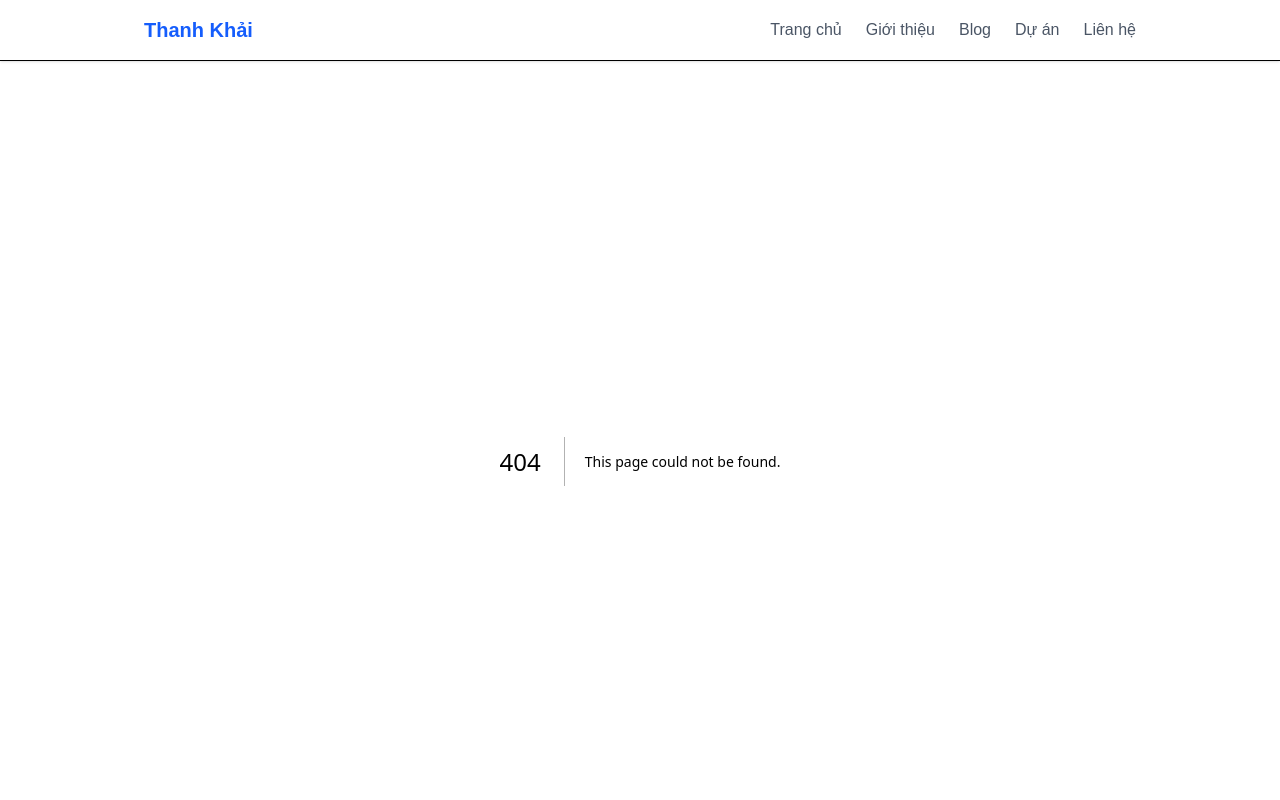
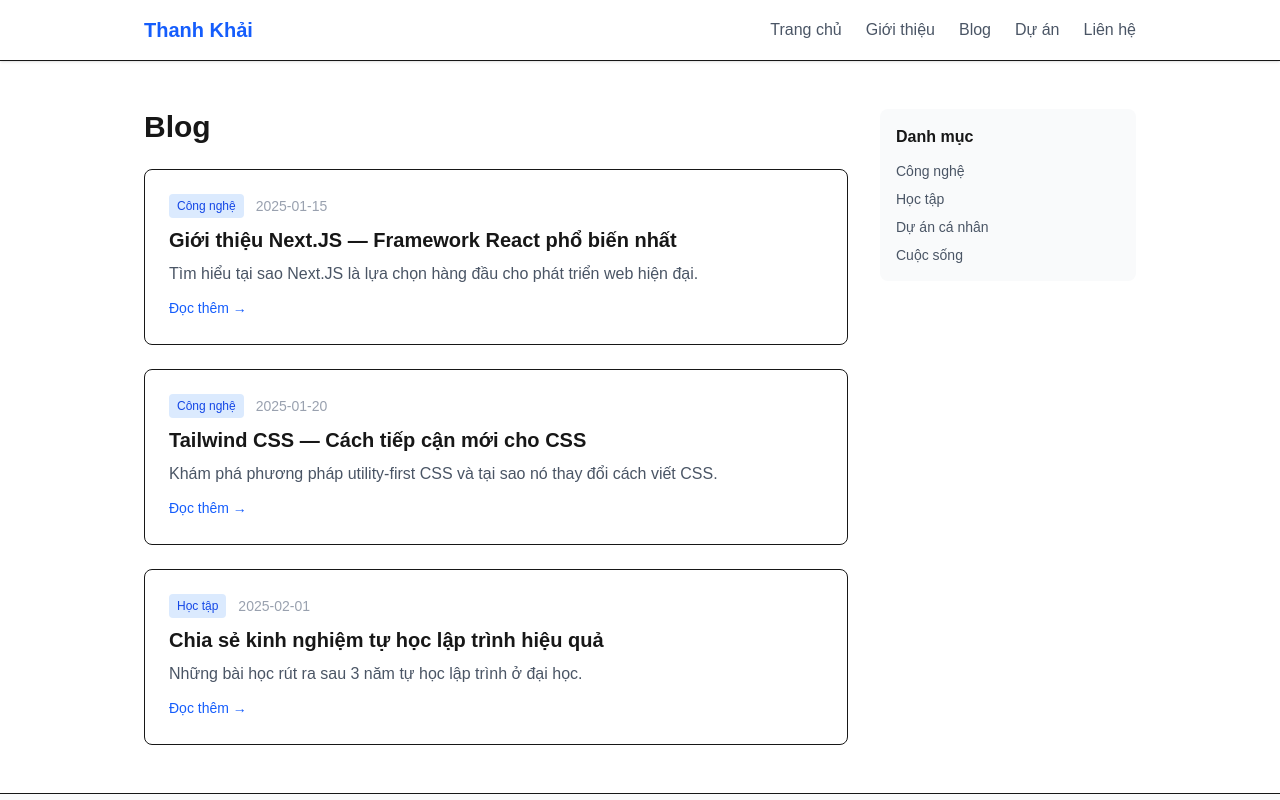
Before and after one commit to thkhai23/ctk46-lab01, a Next.js app: page /blog in a window 1280 px wide. Before the commit this address had no page. Shown: the top 800 px of the page. Built offline with nearby package versions, Linux system fonts and the light colour scheme.

Commit message:
feat: thêm blog với dynamic routes và mock data

```diff
--- /dev/null
+++ b/app/blog/[slug]/page.tsx
@@ -0,0 +1,47 @@
+import Link from "next/link";
+import { notFound } from "next/navigation";
+import { getPostBySlug, posts } from "@/data/posts";
+
+interface BlogPostPageProps {
+  params: Promise<{ slug: string }>;
+}
+export default async function BlogPostPage({ params }: BlogPostPageProps) {
+  const { slug } = await params;
+  const post = getPostBySlug(slug);
+
+  if (!post) {
+    notFound();
+  }
+
+  return (
+    <div>
+      <Link
+        href="/blog"
+        className="text-blue-600 hover:underline text-sm mb-6 inline-block"
+      >
+        ← Quay lại danh sách
+      </Link>
+
+      <article>
+        <div className="flex items-center gap-3 mb-4">
+          <span className="bg-blue-100 text-blue-700 text-xs px-2 py-1 rounded">
+            {post.category}
+          </span>
+          <span className="text-sm text-gray-400">{post.date}</span>
+        </div>
+
+        <h1 className="text-3xl font-bold mb-6">{post.title}</h1>
+
+        <div className="prose max-w-none text-gray-700 whitespace-pre-line">
+          {post.content}
+        </div>
+      </article>
+    </div>
+  );
+}
+
+export async function generateStaticParams() {
+  return posts.map((post) => ({
+    slug: post.slug,
+  }));
+}
--- /dev/null
+++ b/app/blog/page.tsx
@@ -0,0 +1,42 @@
+import Link from "next/link";
+import { posts } from "@/data/posts";
+
+export default function BlogPage() {
+  return (
+    <div>
+      <h1 className="text-3xl font-bold mb-6">Blog</h1>
+
+      <div className="space-y-6">
+        {posts.map((post) => (
+          <article
+            key={post.slug}
+            className="border rounded-lg p-6 hover:shadow-md transition-shadow" >
+            <div className="flex items-center gap-3 mb-2">
+              <span className="bg-blue-100 text-blue-700 text-xs px-2 py-1
+rounded">
+                {post.category}
+              </span>
+              <span className="text-sm text-gray-400">{post.date}</span>
+            </div>
+
+            <Link href={`/blog/${post.slug}`}>
+              <h2 className="text-xl font-semibold mb-2 hover:text-blue-600
+transition-colors">
+                {post.title}
+              </h2>
+            </Link>
+
+            <p className="text-gray-600">{post.excerpt}</p>
+
+            <Link
+              href={`/blog/${post.slug}`}
+              className="inline-block mt-3 text-blue-600 text-sm hover:underline"
+            >
+              Đọc thêm →
+            </Link>
+          </article>
+        ))}
+      </div>
+    </div>
+  );
+}
--- /dev/null
+++ b/data/posts.ts
@@ -0,0 +1,75 @@
+export interface Post {
+  slug: string;
+  title: string;
+  excerpt: string;
+  content: string;
+  date: string;
+  category: string;
+}
+export const posts: Post[] = [
+  {
+    slug: "gioi-thieu-nextjs",
+    title: "Giới thiệu Next.JS — Framework React phổ biến nhất",
+    excerpt:
+      "Tìm hiểu tại sao Next.JS là lựa chọn hàng đầu cho phát triển web hiện đại.",
+    content: `Next.JS là một React framework mạnh mẽ được phát triển bởi Vercel.
+    Nó cung cấp nhiều tính năng quan trọng như Server-Side Rendering (SSR),
+    Static Site Generation (SSG), và App Router.
+
+    Một số ưu điểm nổi bật của Next.JS:
+    - Routing tự động dựa trên cấu trúc thư mục
+    - Hỗ trợ Server Components và Client Components
+    - Tối ưu hóa hình ảnh, font, và scripts tự động
+    - API Routes tích hợp
+    - Hỗ trợ TypeScript sẵn có`,
+    date: "2025-01-15",
+    category: "Công nghệ",
+  },
+  {
+    slug: "hoc-tailwind-css",
+    title: "Tailwind CSS — Cách tiếp cận mới cho CSS",
+    excerpt:
+      "Khám phá phương pháp utility-first CSS và tại sao nó thay đổi cách viết CSS.",
+    content: `Tailwind CSS là một utility-first CSS framework, nghĩa là thay vì viết
+    CSS tùy chỉnh, bạn sử dụng các class tiện ích có sẵn để xây dựng giao diện.
+
+    Ví dụ, thay vì viết:
+    .card { padding: 16px; border-radius: 8px; box-shadow: 0 2px 4px
+rgba(0,0,0,0.1); }
+
+    Bạn viết trực tiếp trong HTML:
+    <div class="p-4 rounded-lg shadow-md">...</div>
+
+    Ưu điểm:
+    - Không cần đặt tên class
+    - Không cần chuyển qua lại giữa file HTML và CSS
+    - File CSS cuối cùng rất nhỏ (chỉ chứa class đã dùng)`,
+    date: "2025-01-20",
+    category: "Công nghệ",
+  },
+  {
+    slug: "kinh-nghiem-hoc-lap-trinh",
+    title: "Chia sẻ kinh nghiệm tự học lập trình hiệu quả",
+    excerpt:
+      "Những bài học rút ra sau 3 năm tự học lập trình ở đại học.",
+    content: `Sau 3 năm học tập và thực hành lập trình, tôi rút ra một số kinh
+    nghiệm quan trọng:
+
+    1. Thực hành nhiều hơn đọc lý thuyết
+    Lập trình là kỹ năng thực hành. Đọc sách và xem video chỉ chiếm 30%,
+    70% còn lại là viết code.
+
+    2. Xây dựng dự án thực tế
+    Không gì tốt hơn việc xây dựng một sản phẩm thực tế để học.
+    Hãy bắt đầu từ những dự án nhỏ và tăng dần độ phức tạp.
+
+    3. Tham gia cộng đồng
+    Tham gia các cộng đồng lập trình để học hỏi và chia sẻ kinh nghiệm.`,
+    date: "2025-02-01",
+    category: "Học tập",
+  },
+];
+
+export function getPostBySlug(slug: string): Post | undefined {
+  return posts.find((post) => post.slug === slug);
+}
```
